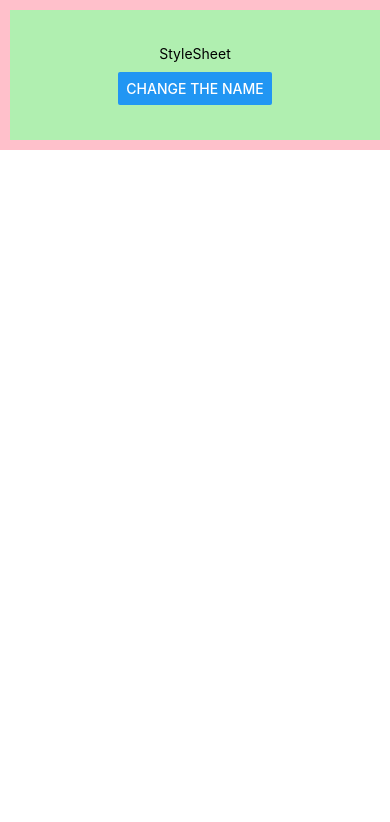
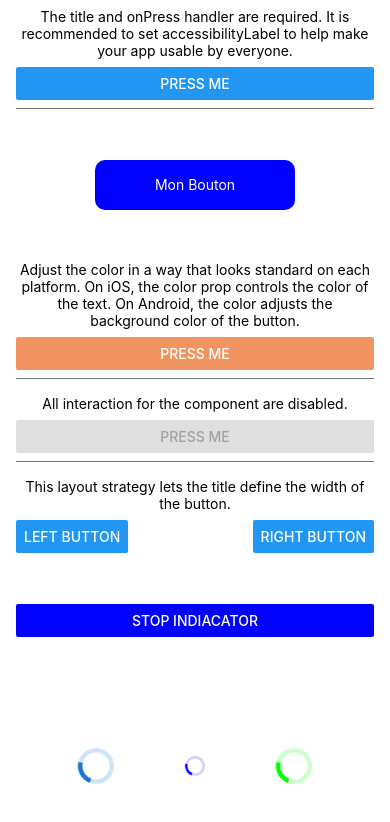
Before and after one commit to ivan01-tech/react_native_learning, a React Native app: screen / in a window 390 px wide. Shown: the top 822 px of the page. Built offline with nearby package versions, Linux system fonts and the light colour scheme.

Commit message:
manipulating the btn comp

```diff
--- a/App.tsx
+++ b/App.tsx
@@ -1,36 +1,189 @@
-import React from 'react';
-import StyleSheetApp from './src/StyleSheet';
-// import {Button, Linking, StatusBar, StyleSheet, Text, View} from 'react-native';
+import React, {useState} from 'react';
+import {
+  StyleSheet,
+  Button,
+  View,
+  SafeAreaView,
+  Text,
+  Alert,
+  TouchableOpacity,
+  ActivityIndicator,
+} from 'react-native';
 
-function App(): JSX.Element {
+const Separator = () => <View style={styles.separator} />;
+
+const App = () => {
+  const [stopIndicator, setstopIndicator] = useState<boolean>(false);
   return (
     <>
-      <StyleSheetApp />
-
-      {/* <StatusBar barStyle="light-content" backgroundColor="#57446798" />
-      <View>
-        <View style={styles.body}>
-          <Text>Hello world !</Text>
-        </View>
-        <View style={styles.button}>
+      <SafeAreaView style={styles.container}>
+        <View>
+          <Text style={styles.title}>
+            The title and onPress handler are required. It is recommended to set
+            accessibilityLabel to help make your app usable by everyone.
+          </Text>
           <Button
-            onPress={() => Linking.openURL('https://youtube.com')}
-            title="Link to the First App"
+            title="Press me"
+            onPress={() => Alert.alert('Simple Button pressed')}
           />
         </View>
-      </View> */}
+        <Separator />
+
+        <View style={{flex: 1, justifyContent: 'center', alignItems: 'center'}}>
+          <TouchableOpacity
+            style={styles.monBouton}
+            onPress={() => Alert.alert('Button with adjusted color pressed')}>
+            <Text style={styles.texteBouton}>Mon Bouton</Text>
+          </TouchableOpacity>
+        </View>
+        <View>
+          <Text style={styles.title}>
+            Adjust the color in a way that looks standard on each platform. On
+            iOS, the color prop controls the color of the text. On Android, the
+            color adjusts the background color of the button.
+          </Text>
+          <Button
+            title="Press me"
+            color="#f1945f"
+            onPress={() => Alert.alert('Button with adjusted color pressed')}
+          />
+        </View>
+        <Separator />
+        <View>
+          <Text style={styles.title}>
+            All interaction for the component are disabled.
+          </Text>
+          <View>
+            <Button
+              title="Press me"
+              disabled
+              onPress={() => Alert.alert('Cannot press this one')}
+            />
+          </View>
+        </View>
+        <Separator />
+        <View>
+          <Text style={styles.title}>
+            This layout strategy lets the title define the width of the button.
+          </Text>
+          <View style={styles.fixToText}>
+            <Button
+              title="Left button"
+              onPress={() => Alert.alert('Left button pressed')}
+            />
+            <Button
+              title="Right button"
+              onPress={() => Alert.alert('Right button pressed')}
+            />
+          </View>
+        </View>
+
+        <View style={{flex: 1, justifyContent: 'center'}}>
+          <Button
+            title="Stop Indiacator"
+            color="blue"
+            onPress={() => {
+              setstopIndicator(prev => !prev);
+            }}
+          />
+        </View>
+
+        <View style={[styles.container, styles.horizontal]}>
+          {!stopIndicator ? (
+            <>
+              <ActivityIndicator size="large" />
+              <ActivityIndicator size="small" color="#0000ff" />
+              <ActivityIndicator size="large" color="#00ff00" />
+            </>
+          ) : (
+            <Text>You stopped it</Text>
+          )}
+        </View>
+      </SafeAreaView>
     </>
   );
-}
+};
 
-// const styles = StyleSheet.create({
-//   body: {backgroundColor: '#AEAE', alignItems: 'center'},
-//   button: {
-//     padding: 10,
-//     display: 'flex',
-//     justifyContent: 'center',
-//     margin: 'auto',
-//   },
-// });
+const styles = StyleSheet.create({
+  container: {
+    flex: 1,
+    justifyContent: 'center',
+    marginHorizontal: 16,
+  },
+  horizontal: {
+    flexDirection: 'row',
+    justifyContent: 'space-around',
+    padding: 10,
+  },
+  monBouton: {
+    backgroundColor: 'blue',
+    width: 200,
+    height: 50,
+    borderRadius: 10,
+    justifyContent: 'center',
+    alignItems: 'center',
+  },
+  texteBouton: {
+    color: 'white',
+  },
+  title: {
+    textAlign: 'center',
+    marginVertical: 8,
+  },
+  fixToText: {
+    flexDirection: 'row',
+    justifyContent: 'space-between',
+  },
+  view_btn: {
+    display: 'flex',
+    justifyContent: 'space-between',
+    flexDirection: 'row',
+  },
+
+  separator: {
+    marginVertical: 8,
+    borderBottomColor: '#737373',
+    borderBottomWidth: StyleSheet.hairlineWidth,
+  },
+});
 
 export default App;
+
+// import React from 'react';
+// import StyleSheetApp from './src/StyleSheet';
+// import FlexBox from './src/FlexBox';
+// // import {Button, Linking, StatusBar, StyleSheet, Text, View} from 'react-native';
+
+// function App(): JSX.Element {
+//   return (
+//     <>
+//       {/* <StyleSheetApp /> */}
+//       {/* <FlexBox /> */}
+
+//       {/* <StatusBar barStyle="light-content" backgroundColor="#57446798" />
+//       <View>
+//         <View style={styles.body}>
+//           <Text>Hello world !</Text>
+//         </View>
+//         <View style={styles.button}>
+//           <Button
+//             onPress={() => Linking.openURL('https://youtube.com')}
+//             title="Link to the First App"
+//           />
+//         </View>
+//       </View> */}
+//     </>
+//   );
+// }
+
+// // const styles = StyleSheet.create({
+// //   body: {backgroundColor: '#AEAE', alignItems: 'center'},
+// //   button: {
+// //     padding: 10,
+// //     display: 'flex',
+// //     justifyContent: 'center',
+// //     margin: 'auto',
+// //   },
+// // });
+
+// export default App;
--- a/metro.config.js
+++ b/metro.config.js
@@ -11,4 +11,5 @@ const config = {};
 module.exports = mergeConfig(getDefaultConfig(__dirname), config);
 
 /**
- * S'il y'a quelque chose que j'ai remarque ces temps c'est que je mettait deja beaucoup trop le coeur (je te demande pas de me croire ) , que l'affection et la consideration de ne faisant s'accroitre et de cela est ne une tres grande peur . Celle de savoir comment je m'y prendrai si tout ceci s'arretais un jour ? Le plus genant meme c'est que c'est pas reciproque du coup j'ai l'impression de prendre TROP de risque. Et puis la solution la plus juste c'est que si je commence a me preparer maintenant , peut etre les 6 prochains mois je serai sorti d'affaire. Ne comprends pas autre dans ce message je ne te demande de rien faire. Tout serai parfait si je pouvais t'aime comme toi tu m'aimes , mais je veux etre honnete c'est impossible a ce jour.*/
+ * S'il y'a quelque chose que j'ai remarque ces temps c'est que je mettait deja beaucoup trop le coeur (je te demande pas de me croire ) , que l'affection et la consideration de ne faisant s'accroitre et de cela est ne une tres grande peur . Celle de savoir comment je m'y prendrai si tout ceci s'arretais un jour ? Le plus genant meme c'est que c'est pas reciproque du coup j'ai l'impression de prendre TROP de risque.
+  Et puis la solution la plus juste c'est que si je commence a me preparer maintenant , peut etre les 6 prochains mois je serai sorti d'affaire. Ne comprends pas autre dans ce message je ne te demande de rien faire. Tout serai parfait si je pouvais t'aime comme toi tu m'aimes , mais je veux etre honnete c'est impossible a ce jour.*/
--- /dev/null
+++ b/src/FlexBox.tsx
@@ -0,0 +1,156 @@
+import React from 'react';
+import {ScrollView, StyleSheet, Text, View} from 'react-native';
+
+const Items = [
+  {
+    title: function () {
+      return `Item ${this.id}`;
+    },
+    id: 1,
+  },
+  {
+    title: function () {
+      return `Item ${this.id}`;
+    },
+    id: 2,
+  },
+  {
+    title: function () {
+      return `Item ${this.id}`;
+    },
+    id: 40123,
+  },
+  {
+    title: function () {
+      return `Item ${this.id}`;
+    },
+    id: 8,
+  },
+  {
+    title: function () {
+      return `Item ${this.id}`;
+    },
+    id: 10937890,
+  },
+  {
+    title: function () {
+      return `Item ${this.id}`;
+    },
+    id: 11009888,
+  },
+  {
+    title: function () {
+      return `Item ${this.id}`;
+    },
+    id: 90,
+  },
+  {
+    title: function () {
+      return `Item ${this.id}`;
+    },
+    id: 100789,
+  },
+  {
+    title: function () {
+      return `Item ${this.id}`;
+    },
+    id: 17890,
+  },
+  {
+    title: function () {
+      return `Item ${this.id}`;
+    },
+    id: 2432,
+  },
+  {
+    title: function () {
+      return `Item ${this.id}`;
+    },
+    id: 4012311,
+  },
+  {
+    title: function () {
+      return `Item ${this.id}`;
+    },
+    id: 8123,
+  },
+  {
+    title: function () {
+      return `Item ${this.id}`;
+    },
+    id: 109311,
+  },
+  {
+    title: function () {
+      return `Item ${this.id}`;
+    },
+    id: 110011,
+  },
+  {
+    title: function () {
+      return `Item ${this.id}`;
+    },
+    id: 9022,
+  },
+  {
+    title: function () {
+      return `Item ${this.id}`;
+    },
+    id: 1001,
+  },
+];
+type Props = {
+  items?: typeof Items;
+};
+
+const FlexBox = ({}: Props) => {
+  return (
+    <>
+      <View style={styles.body}>
+        <Text>Flex Box Example</Text>
+      </View>
+      <ScrollView>
+        <View style={styles.bodyFlex}>
+          {Items.map(item => (
+            <View style={styles.textView} key={item.id}>
+              <Text style={styles.text}>{item.title()}</Text>
+            </View>
+          ))}
+        </View>
+      </ScrollView>
+    </>
+  );
+};
+
+const styles = StyleSheet.create({
+  body: {
+    backgroundColor: '#AEAE',
+    alignItems: 'center',
+    display: 'flex',
+    justifyContent: 'center',
+    marginTop: 10,
+    borderWidth: 10,
+    gap: 10,
+    borderColor: 'pink',
+  },
+  bodyFlex: {
+    alignItems: 'center',
+    display: 'flex',
+    marginTop: 10,
+    gap: 10,
+  },
+  textView: {
+    padding: 10,
+    width: '90%',
+    display: 'flex',
+    justifyContent: 'center',
+    alignContent: 'center',
+    backgroundColor: 'red',
+  },
+  text: {
+    fontSize: 20,
+    textAlign: 'center',
+  },
+});
+
+export default FlexBox;
```
